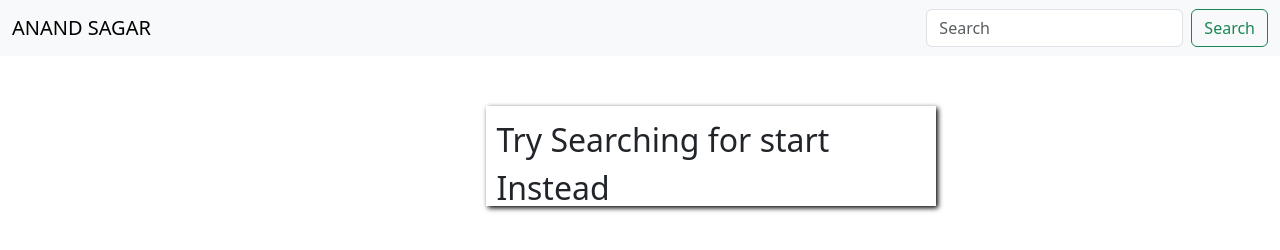
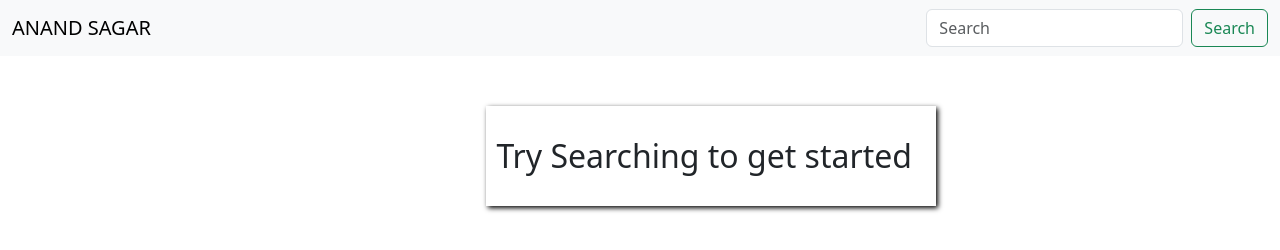
Before and after one commit to Anandsagar-17/projectofimages, a plain HTML site: page index.html in a window 1280 px wide. Drawn offline with nearby package versions, Linux system fonts and the light colour scheme.

Commit message:
changes made

```diff
--- a/index.html
+++ b/index.html
@@ -19,7 +19,7 @@
         </div>
       </nav>
 
-    <div id="msg" >Try Searching for start Instead</div>
+    <div id="msg" >Try Searching to get started</div>
     <div id="cardsContainer">
     </div>
 
```
